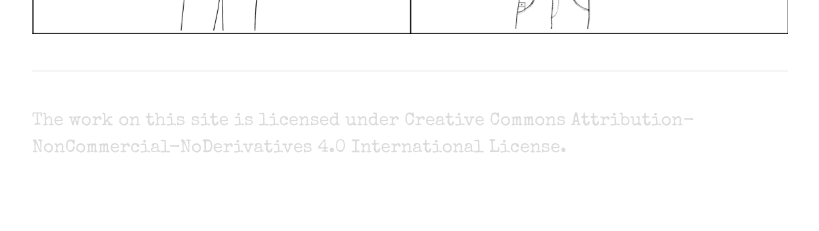
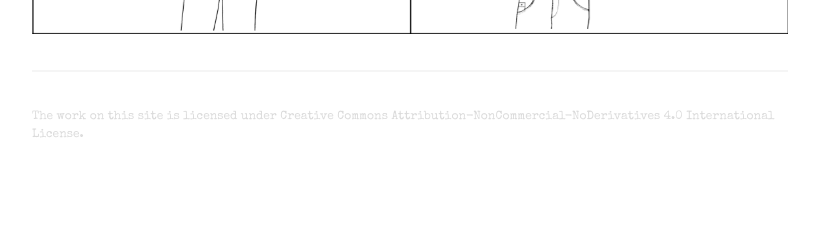
Before and after one commit to jrc03c/threads, a Jekyll site: the page built from index.html, in a window 1280 px wide. Shown: the part 981-1212 px from the top of the page, without its empty margins (230-1049 px from the left). Built offline with Jekyll 4.4.1, drawn with Linux system fonts in a browser that asks for light colours; the list of posts is cut into pages by our own code.

Commit message:
Decreased footer font size even more.

```diff
--- a/_layouts/default.html
+++ b/_layouts/default.html
@@ -25,7 +25,7 @@
             {{ content }}
 
             <footer>
-              <div class="has-text-grey-lighter is-size-7">
+              <div class="has-text-grey-lighter is-size-8">
                 <a class="has-text-grey-lighter" href="http://creativecommons.org/licenses/by-nc-nd/4.0/">The work on this site is licensed under Creative Commons Attribution-NonCommercial-NoDerivatives 4.0 International License</a>.
               </div>
             </footer>
--- a/css/style.css
+++ b/css/style.css
@@ -17,3 +17,7 @@ img {
 .title, b {
   font-weight: 700;
 }
+
+.is-size-8 {
+  font-size: 0.5rem;
+}
```
